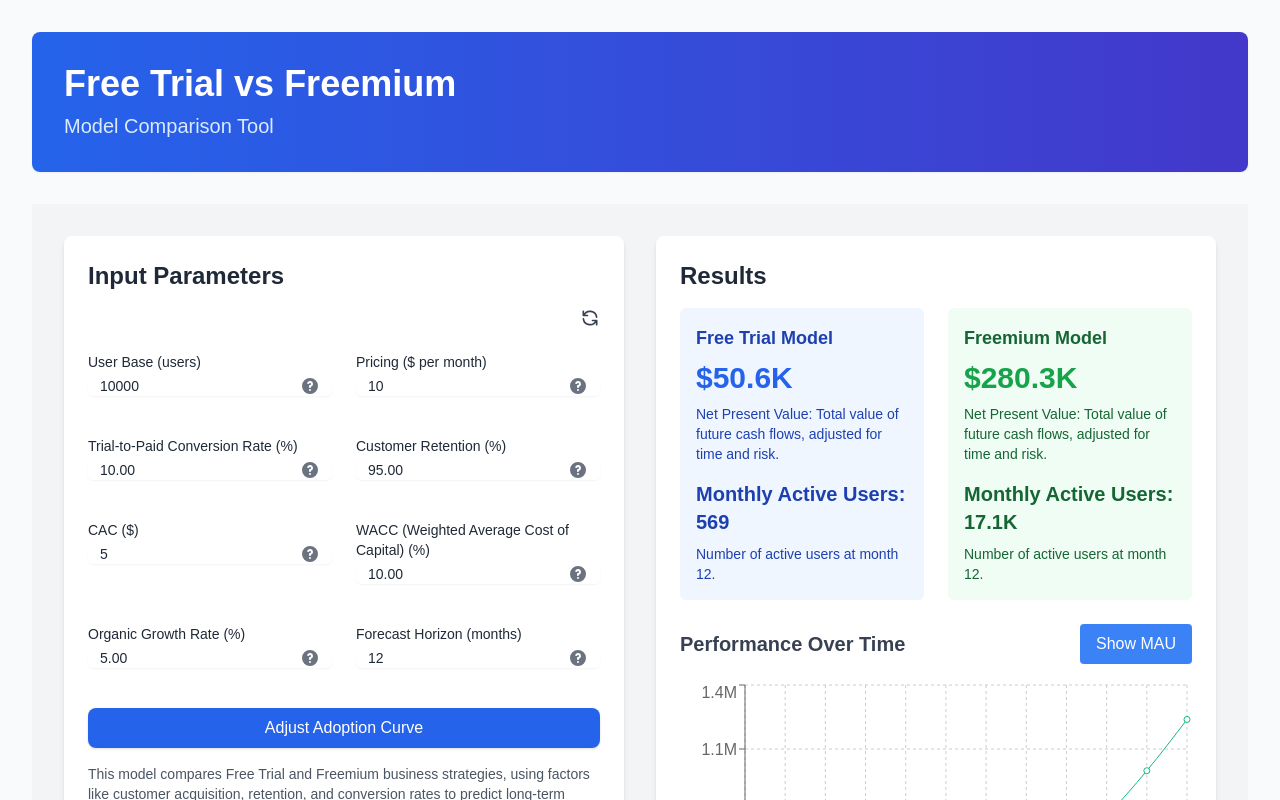
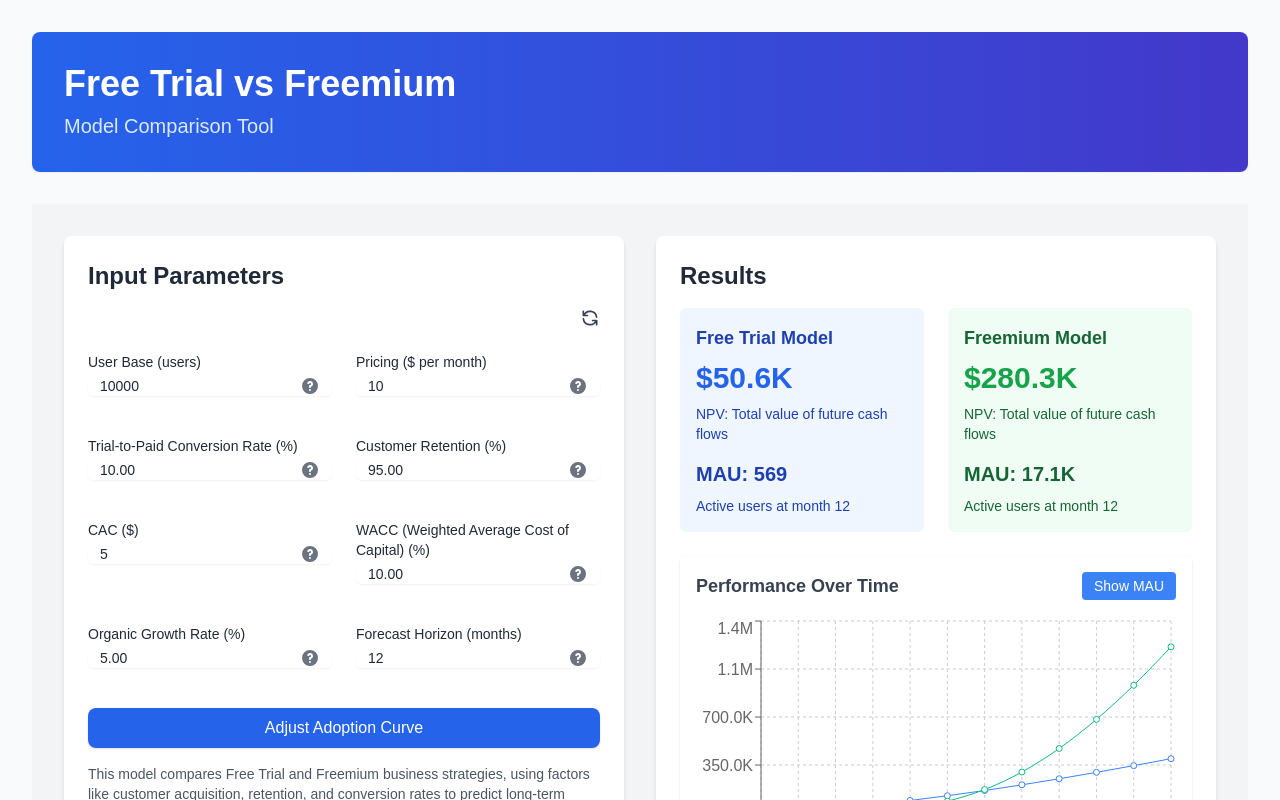
Before and after one commit to circularr/bistool, a Next.js app: page / in a window 1280 px wide. Shown: the top 800 px of the page. Built offline with nearby package versions, Linux system fonts and the light colour scheme.

Commit message:
frame styling edit

```diff
--- a/src/components/ResultsDisplay.tsx
+++ b/src/components/ResultsDisplay.tsx
@@ -101,36 +101,41 @@ const ResultsDisplay: React.FC<ResultsDisplayProps> = ({ results, T }) => {
         <div className="bg-blue-50 p-4 rounded-md">
           <h3 className="text-lg font-semibold text-blue-800 mb-2">Free Trial Model</h3>
           <p className="text-3xl font-bold text-blue-600 mb-2">${formatValue(results.trialNPV)}</p>
-          <p className="text-sm text-blue-800 mb-4">
-            Net Present Value: Total value of future cash flows, adjusted for time and risk.
+          <p className="text-sm text-blue-800">
+            NPV: Total value of future cash flows
           </p>
-          <p className="text-xl font-semibold text-blue-800 mb-2">Monthly Active Users: {formatValue(results.monthlyData[results.monthlyData.length - 1]?.trialMAU || 0)}</p>
+          <p className="text-xl font-semibold text-blue-800 mt-4 mb-2">
+            MAU: {formatValue(results.monthlyData[results.monthlyData.length - 1]?.trialMAU || 0)}
+          </p>
           <p className="text-sm text-blue-800">
-            Number of active users at {T > 12 ? `year ${(T / 12).toFixed(1)}` : `month ${T}`}.
+            Active users at {T > 12 ? `year ${(T / 12).toFixed(1)}` : `month ${T}`}
           </p>
         </div>
         <div className="bg-green-50 p-4 rounded-md">
           <h3 className="text-lg font-semibold text-green-800 mb-2">Freemium Model</h3>
           <p className="text-3xl font-bold text-green-600 mb-2">${formatValue(results.freemiumNPV)}</p>
-          <p className="text-sm text-green-800 mb-4">
-            Net Present Value: Total value of future cash flows, adjusted for time and risk.
+          <p className="text-sm text-green-800">
+            NPV: Total value of future cash flows
           </p>
-          <p className="text-xl font-semibold text-green-800 mb-2">Monthly Active Users: {formatValue(results.monthlyData[results.monthlyData.length - 1]?.freemiumMAU || 0)}</p>
+          <p className="text-xl font-semibold text-green-800 mt-4 mb-2">
+            MAU: {formatValue(results.monthlyData[results.monthlyData.length - 1]?.freemiumMAU || 0)}
+          </p>
           <p className="text-sm text-green-800">
-            Number of active users at {T > 12 ? `year ${(T / 12).toFixed(1)}` : `month ${T}`}.
+            Active users at {T > 12 ? `year ${(T / 12).toFixed(1)}` : `month ${T}`}
           </p>
         </div>
       </div>
-      <div className="h-80">
+      <div className="bg-white p-4 rounded-md shadow">
         <div className="mb-4 flex justify-between items-center">
-          <h3 className="text-xl font-semibold text-gray-700">Performance Over Time</h3>
+          <h3 className="text-lg font-semibold text-gray-700">Performance Over Time</h3>
           <button
             onClick={() => setShowMAU(!showMAU)}
-            className="bg-blue-500 text-white px-4 py-2 rounded hover:bg-blue-600 transition duration-300"
+            className="bg-blue-500 text-white px-3 py-1 rounded text-sm hover:bg-blue-600 transition duration-300"
           >
             {showMAU ? "Show NPV" : "Show MAU"}
           </button>
         </div>
+        <div className="h-64">
           <ResponsiveContainer width="100%" height="100%">
             <LineChart data={results.monthlyData}>
               <CartesianGrid strokeDasharray="3 3" />
@@ -153,6 +158,7 @@ const ResultsDisplay: React.FC<ResultsDisplayProps> = ({ results, T }) => {
           </ResponsiveContainer>
         </div>
       </div>
+    </div>
   );
 
   return isMobile ? renderMobileView() : renderDesktopView();
```
Lines whose indentation alone changed are shown as unchanged.
